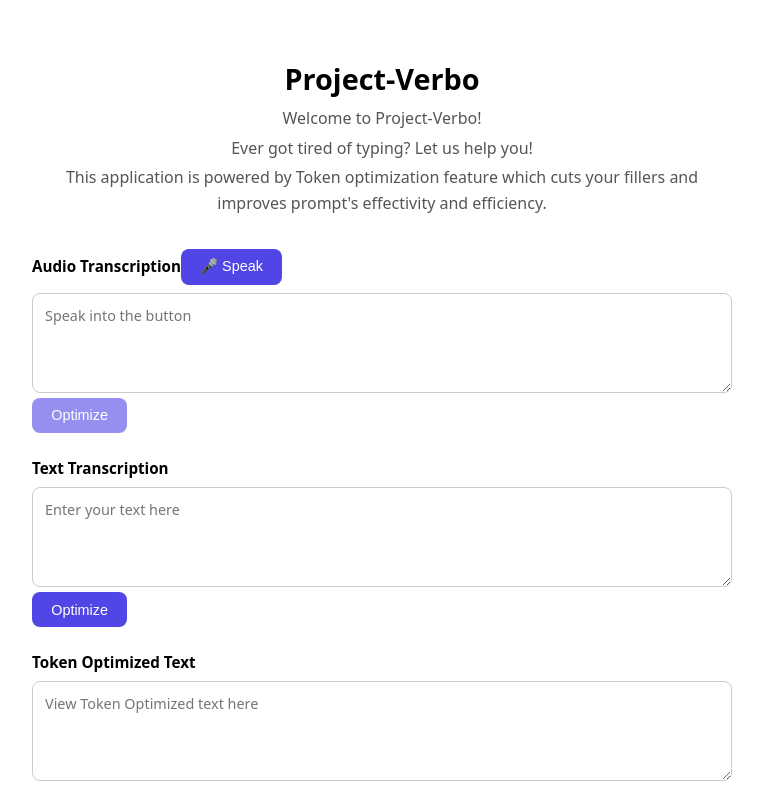
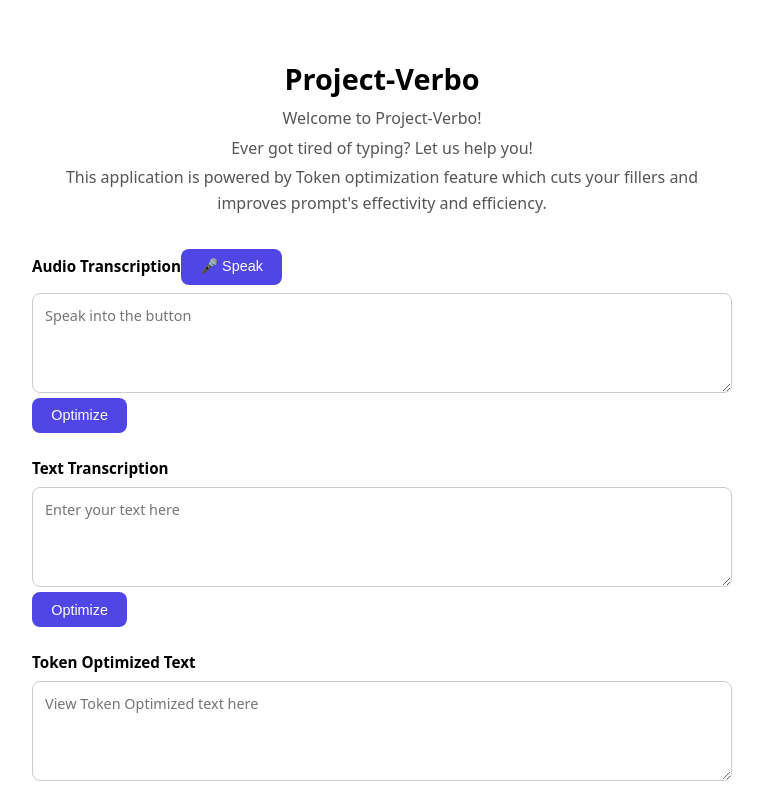
Before and after one commit to EswarLalith/Verbo, an Angular app in the folder verbo/: page / in a window 1280 px wide. Shown: the top 800 px of the page, without its empty margins (258-1021 px from the left). Built offline with nearby package versions, Linux system fonts and the light colour scheme.

Commit message:
Read me file attached.

```diff
--- a/verbo/src/app/project/project.html
+++ b/verbo/src/app/project/project.html
@@ -15,7 +15,7 @@
     </button>
     <textarea placeholder="Speak into the button" [value]="transcription()" readonly></textarea>
     <button type="button" class="optimize-btn" (click)="optimizeAudio()"
-            [disabled]="loading() || !transcription()">
+            [disabled]="loading()">
         @if (audioOptimizing()) { Optimizing... } @else { Optimize }
     </button>
 </div>
--- a/verbo/src/app/project/project.ts
+++ b/verbo/src/app/project/project.ts
@@ -74,7 +74,10 @@ export class Project {
 
   optimizeAudio(): void {
     const text = this.transcription();
-    if (!text.trim()) return;
+    if (!text.trim()) {
+      this.optimizedText.set('Enter the text first');
+      return;
+    }
 
     this.audioOptimizing.set(true);
     this.loading.set(true);
@@ -94,7 +97,10 @@ export class Project {
 
   optimize(): void {
     const text = this.userText();
-    if (!text.trim()) return;
+    if (!text.trim()) {
+      this.optimizedText.set('Enter the text first');
+      return;
+    }
 
     this.loading.set(true);
     this.optimizeService.optimize(text).subscribe({
```
Also changed, not shown: 1 other file (tests, documents, lock files or other folders).
